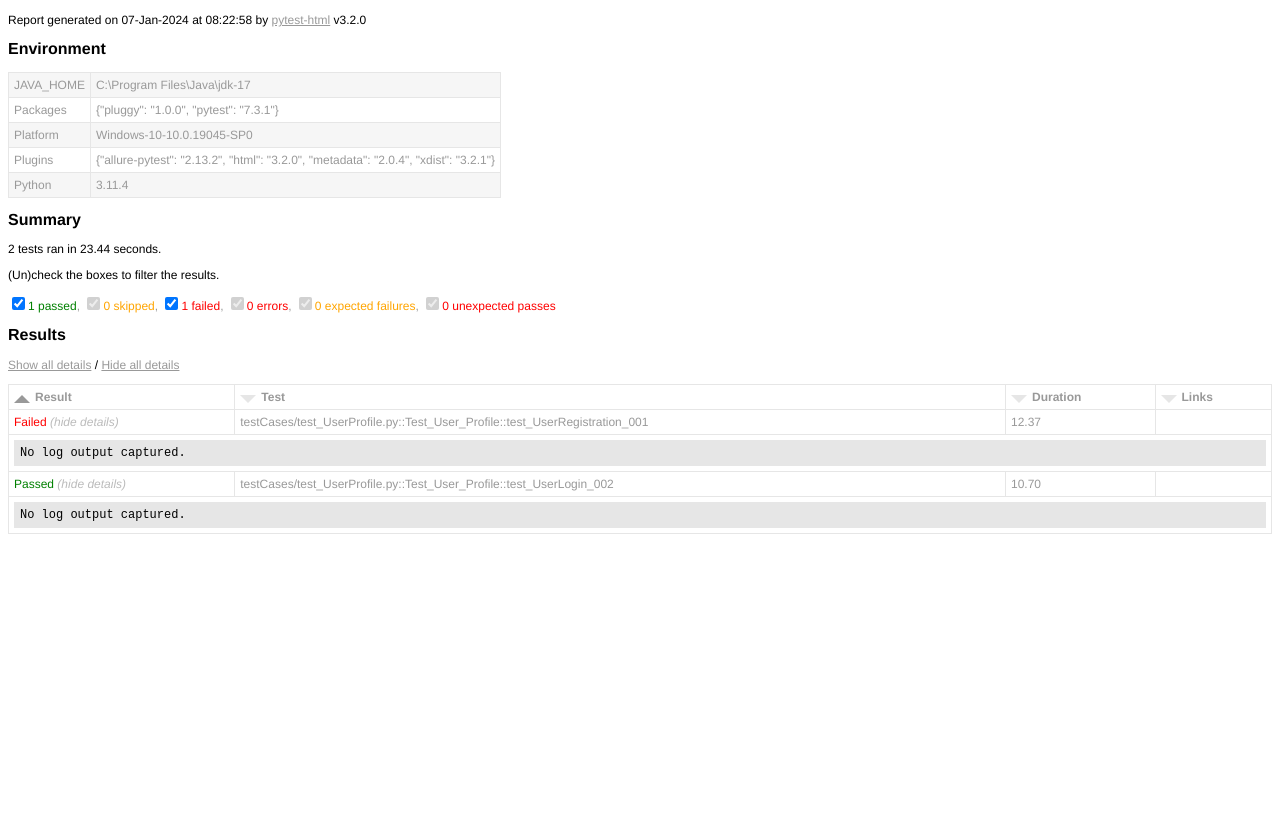
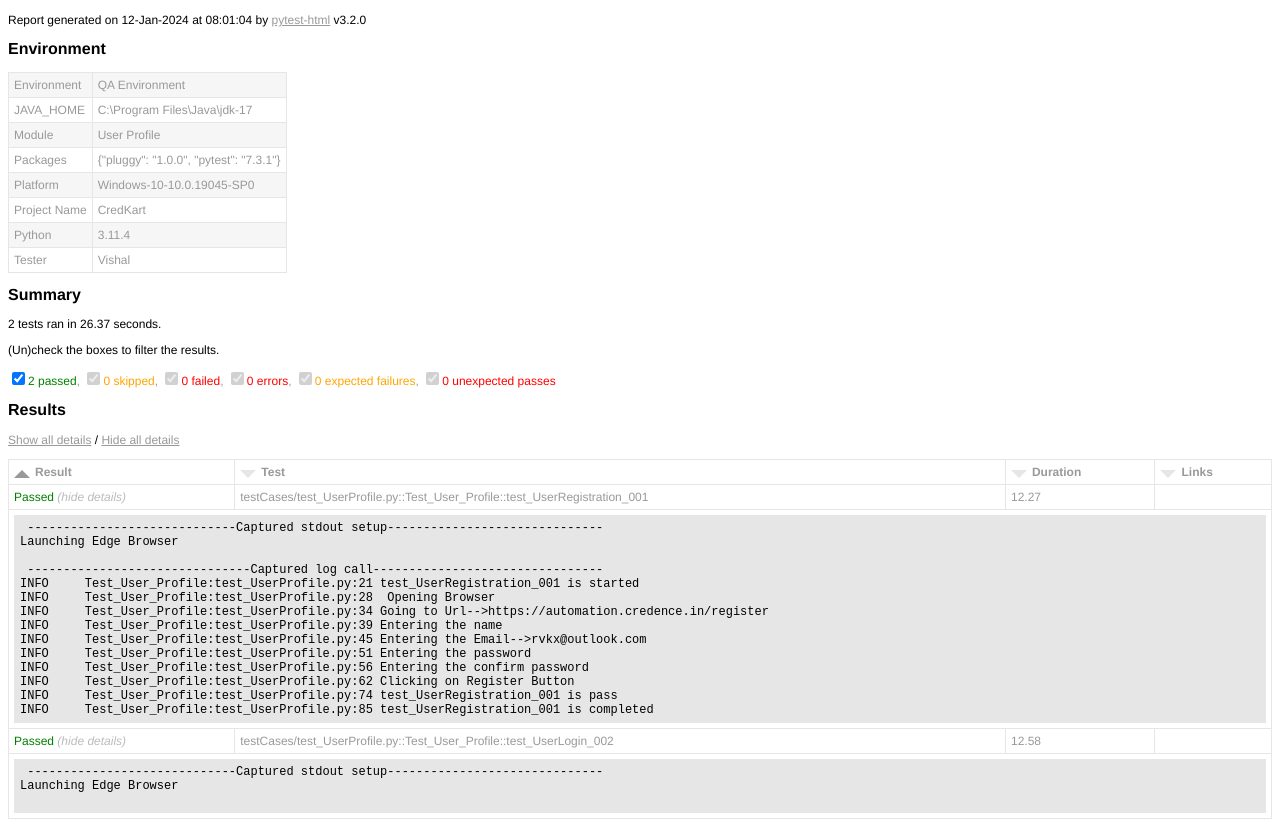
Before and after one commit to TusharSir/Credkart_Pytest_Jan, a plain HTML site: page HtmlReports/ChromeReport.html in a window 1280 px wide. Both pictures are taken after a click on the link "Show all details". Shown: the part 47-874 px from the top of the page. Before the commit the page ends 800 px from the top, so only its background shows below. Drawn offline with Linux system fonts and the light colour scheme.

Commit message:
Added final run.bat file and git demo file

```diff
--- a/HtmlReports/ChromeReport.html
+++ b/HtmlReports/ChromeReport.html
@@ -253,12 +253,18 @@ function filterTable(elem) { // eslint-disable-line no-unused-vars
 }
 </script>
     <h1>ChromeReport.html</h1>
-    <p>Report generated on 07-Jan-2024 at 08:22:58 by <a href="https://pypi.python.org/pypi/pytest-html">pytest-html</a> v3.2.0</p>
+    <p>Report generated on 12-Jan-2024 at 08:01:04 by <a href="https://pypi.python.org/pypi/pytest-html">pytest-html</a> v3.2.0</p>
     <h2>Environment</h2>
     <table id="environment">
       <tr>
+        <td>Environment</td>
+        <td>QA Environment</td></tr>
+      <tr>
         <td>JAVA_HOME</td>
         <td>C:\Program Files\Java\jdk-17</td></tr>
+      <tr>
+        <td>Module</td>
+        <td>User Profile</td></tr>
       <tr>
         <td>Packages</td>
         <td>{"pluggy": "1.0.0", "pytest": "7.3.1"}</td></tr>
@@ -266,14 +272,17 @@ function filterTable(elem) { // eslint-disable-line no-unused-vars
         <td>Platform</td>
         <td>Windows-10-10.0.19045-SP0</td></tr>
       <tr>
-        <td>Plugins</td>
-        <td>{"allure-pytest": "2.13.2", "html": "3.2.0", "metadata": "2.0.4", "xdist": "3.2.1"}</td></tr>
+        <td>Project Name</td>
+        <td>CredKart</td></tr>
       <tr>
         <td>Python</td>
-        <td>3.11.4</td></tr></table>
+        <td>3.11.4</td></tr>
+      <tr>
+        <td>Tester</td>
+        <td>Vishal</td></tr></table>
     <h2>Summary</h2>
-    <p>2 tests ran in 23.44 seconds. </p>
-    <p class="filter" hidden="true">(Un)check the boxes to filter the results.</p><input checked="true" class="filter" data-test-result="passed" hidden="true" name="filter_checkbox" onChange="filterTable(this)" type="checkbox"/><span class="passed">1 passed</span>, <input checked="true" class="filter" data-test-result="skipped" disabled="true" hidden="true" name="filter_checkbox" onChange="filterTable(this)" type="checkbox"/><span class="skipped">0 skipped</span>, <input checked="true" class="filter" data-test-result="failed" hidden="true" name="filter_checkbox" onChange="filterTable(this)" type="checkbox"/><span class="failed">1 failed</span>, <input checked="true" class="filter" data-test-result="error" disabled="true" hidden="true" name="filter_checkbox" onChange="filterTable(this)" type="checkbox"/><span class="error">0 errors</span>, <input checked="true" class="filter" data-test-result="xfailed" disabled="true" hidden="true" name="filter_checkbox" onChange="filterTable(this)" type="checkbox"/><span class="xfailed">0 expected failures</span>, <input checked="true" class="filter" data-test-result="xpassed" disabled="true" hidden="true" name="filter_checkbox" onChange="filterTable(this)" type="checkbox"/><span class="xpassed">0 unexpected passes</span>
+    <p>2 tests ran in 26.37 seconds. </p>
+    <p class="filter" hidden="true">(Un)check the boxes to filter the results.</p><input checked="true" class="filter" data-test-result="passed" hidden="true" name="filter_checkbox" onChange="filterTable(this)" type="checkbox"/><span class="passed">2 passed</span>, <input checked="true" class="filter" data-test-result="skipped" disabled="true" hidden="true" name="filter_checkbox" onChange="filterTable(this)" type="checkbox"/><span class="skipped">0 skipped</span>, <input checked="true" class="filter" data-test-result="failed" disabled="true" hidden="true" name="filter_checkbox" onChange="filterTable(this)" type="checkbox"/><span class="failed">0 failed</span>, <input checked="true" class="filter" data-test-result="error" disabled="true" hidden="true" name="filter_checkbox" onChange="filterTable(this)" type="checkbox"/><span class="error">0 errors</span>, <input checked="true" class="filter" data-test-result="xfailed" disabled="true" hidden="true" name="filter_checkbox" onChange="filterTable(this)" type="checkbox"/><span class="xfailed">0 expected failures</span>, <input checked="true" class="filter" data-test-result="xpassed" disabled="true" hidden="true" name="filter_checkbox" onChange="filterTable(this)" type="checkbox"/><span class="xpassed">0 unexpected passes</span>
     <h2>Results</h2>
     <table id="results-table">
       <thead id="results-table-head">
@@ -284,21 +293,32 @@ function filterTable(elem) { // eslint-disable-line no-unused-vars
           <th class="sortable links" col="links">Links</th></tr>
         <tr hidden="true" id="not-found-message">
           <th colspan="4">No results found. Try to check the filters</th></tr></thead>
-      <tbody class="failed results-table-row">
+      <tbody class="passed results-table-row">
         <tr>
-          <td class="col-result">Failed</td>
+          <td class="col-result">Passed</td>
           <td class="col-name">testCases/test_UserProfile.py::Test_User_Profile::test_UserRegistration_001</td>
-          <td class="col-duration">12.37</td>
+          <td class="col-duration">12.27</td>
           <td class="col-links"></td></tr>
         <tr>
           <td class="extra" colspan="4">
-            <div class="empty log">No log output captured.</div></td></tr></tbody>
+            <div class="log"> -----------------------------Captured stdout setup------------------------------ <br/>Launching Edge Browser
+<br/> -------------------------------Captured log call-------------------------------- <br/>INFO     Test_User_Profile:test_UserProfile.py:21 test_UserRegistration_001 is started
+INFO     Test_User_Profile:test_UserProfile.py:28  Opening Browser
+INFO     Test_User_Profile:test_UserProfile.py:34 Going to Url--&gt;https://automation.credence.in/register
+INFO     Test_User_Profile:test_UserProfile.py:39 Entering the name
+INFO     Test_User_Profile:test_UserProfile.py:45 Entering the Email--&gt;rvkx@outlook.com
+INFO     Test_User_Profile:test_UserProfile.py:51 Entering the password
+INFO     Test_User_Profile:test_UserProfile.py:56 Entering the confirm password
+INFO     Test_User_Profile:test_UserProfile.py:62 Clicking on Register Button
+INFO     Test_User_Profile:test_UserProfile.py:74 test_UserRegistration_001 is pass
+INFO     Test_User_Profile:test_UserProfile.py:85 test_UserRegistration_001 is completed<br/></div></td></tr></tbody>
       <tbody class="passed results-table-row">
         <tr>
           <td class="col-result">Passed</td>
           <td class="col-name">testCases/test_UserProfile.py::Test_User_Profile::test_UserLogin_002</td>
-          <td class="col-duration">10.70</td>
+          <td class="col-duration">12.58</td>
           <td class="col-links"></td></tr>
         <tr>
           <td class="extra" colspan="4">
-            <div class="empty log">No log output captured.</div></td></tr></tbody></table></body></html>
+            <div class="log"> -----------------------------Captured stdout setup------------------------------ <br/>Launching Edge Browser
+<br/></div></td></tr></tbody></table></body></html>
--- /dev/null
+++ b/allure-results/10d3f540-302d-434d-9d26-bd05c5b45896-container.json
@@ -0,0 +1 @@
+{"uuid": "d3ea314f-b064-4755-aa5b-b7e55e720cc7", "children": ["a0594708-f2db-4fef-8a01-6061880a930d"], "befores": [{"name": "browser", "status": "passed", "start": 1705026639763, "stop": 1705026639763}], "start": 1705026639763, "stop": 1705026652066}
--- /dev/null
+++ b/allure-results/18237d79-85b8-479e-ad0d-70a8b0f7d7e4-container.json
@@ -0,0 +1 @@
+{"uuid": "1177254e-6d50-49e9-8d8e-cf87e5472720", "children": ["ed11ea35-6463-4708-b9f2-4c4e48234b84"], "befores": [{"name": "browser", "status": "passed", "start": 1705026582177, "stop": 1705026582177}], "start": 1705026582177, "stop": 1705026587901}
--- /dev/null
+++ b/allure-results/6bfd29c5-47cd-41ea-b4ec-d0d9ad103456-container.json
@@ -0,0 +1 @@
+{"uuid": "87b9b676-98d7-4870-a3d8-1098efe2bbaa", "children": ["a0594708-f2db-4fef-8a01-6061880a930d"], "befores": [{"name": "setup", "status": "passed", "start": 1705026639763, "stop": 1705026644154}], "afters": [{"name": "setup::0", "status": "passed", "start": 1705026649228, "stop": 1705026652065}], "start": 1705026639763, "stop": 1705026652065}
--- /dev/null
+++ b/allure-results/9735e41d-4d81-457e-9da6-d4f784a0537f-result.json
@@ -0,0 +1 @@
+{"name": "test_UserRegistration_001", "status": "passed", "attachments": [{"name": "log", "source": "710fdaca-dbb1-4d96-8cc6-7832064df0b6-attachment.txt", "type": "text/plain"}, {"name": "stdout", "source": "eac1e08d-5f78-4e91-85c4-4f476443c4a8-attachment.txt", "type": "text/plain"}], "start": 1705026644155, "stop": 1705026649196, "uuid": "a0594708-f2db-4fef-8a01-6061880a930d", "historyId": "4afa1af993bf5b6fb6aaa665673bd860", "testCaseId": "4afa1af993bf5b6fb6aaa665673bd860", "fullName": "testCases.test_UserProfile.Test_User_Profile#test_UserRegistration_001", "labels": [{"name": "tag", "value": "sanity"}, {"name": "parentSuite", "value": "testCases"}, {"name": "suite", "value": "test_UserProfile"}, {"name": "subSuite", "value": "Test_User_Profile"}, {"name": "host", "value": "Tushar-Pc"}, {"name": "thread", "value": "33412-MainThread"}, {"name": "framework", "value": "pytest"}, {"name": "language", "value": "cpython3"}, {"name": "package", "value": "testCases.test_UserProfile"}]}
--- /dev/null
+++ b/allure-results/b2aa4767-63aa-4a19-be1c-cef2b92d9be0-container.json
@@ -0,0 +1 @@
+{"uuid": "c3f930dd-465a-44fe-afc7-8ce43f194392", "children": ["e1695c18-373c-4dc8-b868-c5e36db80adf"], "befores": [{"name": "browser", "status": "passed", "start": 1705026652072, "stop": 1705026652072}], "start": 1705026652072, "stop": 1705026664688}
--- /dev/null
+++ b/allure-results/d022057f-ec48-4e58-bc00-e6dd3f985627-container.json
@@ -0,0 +1 @@
+{"uuid": "718356b2-916f-45c0-bb35-550304db7e92", "children": ["e1695c18-373c-4dc8-b868-c5e36db80adf"], "befores": [{"name": "setup", "status": "passed", "start": 1705026652072, "stop": 1705026655216}], "afters": [{"name": "setup::0", "status": "passed", "start": 1705026661249, "stop": 1705026664687}], "start": 1705026652072, "stop": 1705026664687}
--- /dev/null
+++ b/allure-results/fdc02bd2-40af-4fd9-a14f-786819b41066-result.json
@@ -0,0 +1 @@
+{"name": "test_UserLogin_002", "status": "passed", "attachments": [{"name": "stdout", "source": "1a212844-02b1-4570-85aa-1b7c654199a2-attachment.txt", "type": "text/plain"}], "start": 1705026655217, "stop": 1705026661216, "uuid": "e1695c18-373c-4dc8-b868-c5e36db80adf", "historyId": "f9656eb1ecd5e234b06968e36c9922ba", "testCaseId": "f9656eb1ecd5e234b06968e36c9922ba", "fullName": "testCases.test_UserProfile.Test_User_Profile#test_UserLogin_002", "labels": [{"name": "tag", "value": "sanity"}, {"name": "parentSuite", "value": "testCases"}, {"name": "suite", "value": "test_UserProfile"}, {"name": "subSuite", "value": "Test_User_Profile"}, {"name": "host", "value": "Tushar-Pc"}, {"name": "thread", "value": "33412-MainThread"}, {"name": "framework", "value": "pytest"}, {"name": "language", "value": "cpython3"}, {"name": "package", "value": "testCases.test_UserProfile"}]}
```
Also changed, not shown: allure-results/1e2289ed-a77e-4804-95c2-e327f007ec8b-container.json (added, +1 -0 lines), allure-results/e537aa29-19f8-480d-bd66-15102cc2a0bc-result.json (added, +1 -0 lines), allure-results/0a12c630-6d94-489b-b27c-76030e5455c6-attachment.txt (added), allure-results/1a212844-02b1-4570-85aa-1b7c654199a2-attachment.txt (added), allure-results/710fdaca-dbb1-4d96-8cc6-7832064df0b6-attachment.txt (added), allure-results/a7485a6f-5ffa-4cdc-9c42-cee1eb567471-attachment.txt (added), allure-results/eac1e08d-5f78-4e91-85c4-4f476443c4a8-attachment.txt (added), git demo file.txt (added), 2 other files.
